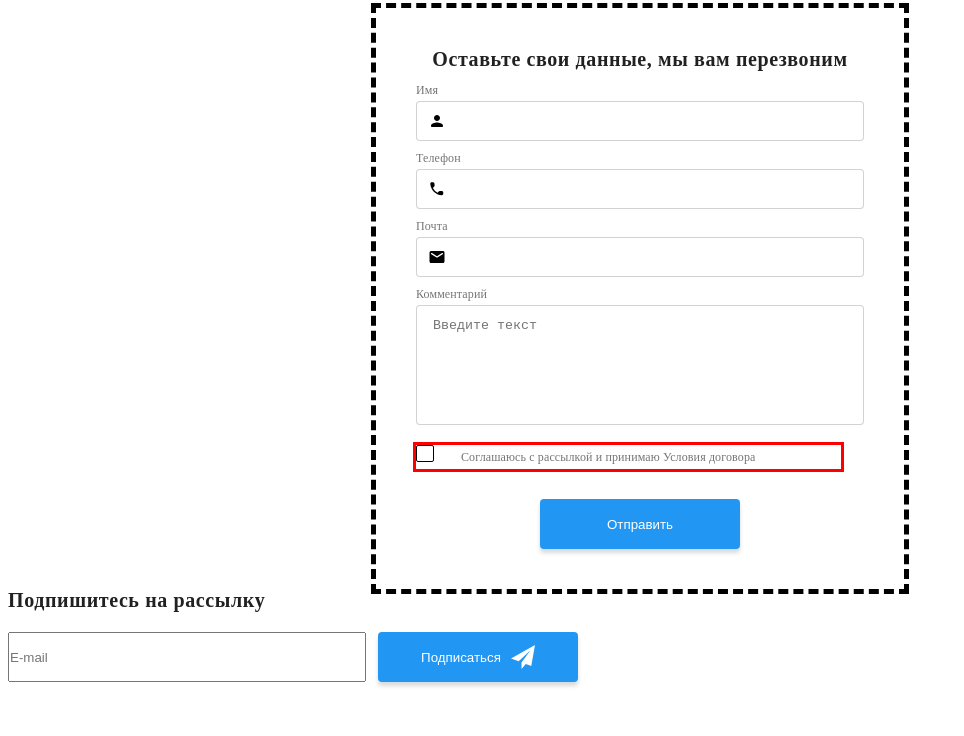
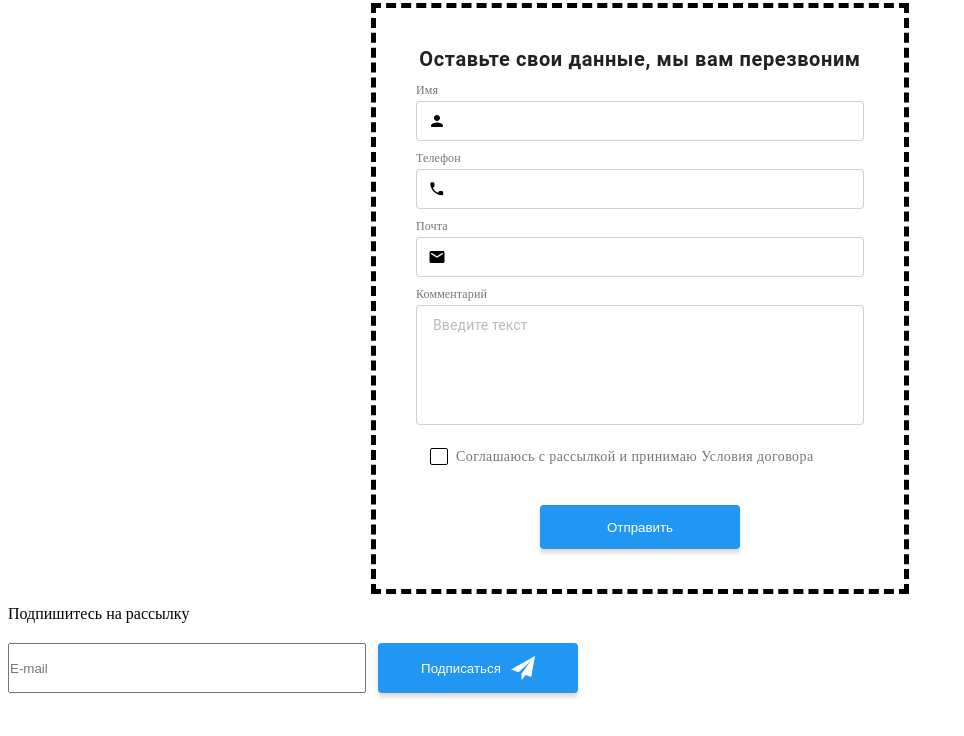
Before and after one commit to OlenkaVoitsekhivska/playground, a plain HTML site: page index.html in a window 1280 px wide. Shown: the whole page, without its empty margins (0-964 px from the left). Drawn offline with Linux system fonts and the light colour scheme.

Commit message:
modal kinda

```diff
--- a/index.html
+++ b/index.html
@@ -10,8 +10,8 @@
 <body>
 
 
-  <form action="" autocomplete = "off"class = "signup-form">
-      <b>Оставьте свои данные, мы вам перезвоним</b>
+<form action="" autocomplete = "off"class = "signup-form">
+      <p class="signup-text">Оставьте свои данные, мы вам перезвоним</p>
 <ul class="input-list">
       <li><label for="nomen">Имя</label><div class="icon-input"><svg width="18" height="18" class="icon-name"><use href="./images/icons.svg#icon-person-black"></use></svg><input type="text" name="name" id="nomen"></div></li>
         <li><label for="phone">Телефон</label>
@@ -36,7 +36,7 @@
 
   <!-- ПОДПИСКА НА РАССЫЛКУ-->
   <form action="" autocomplete = "off" class="subscribe">
-      <b>Подпишитесь на рассылку</b>
+      <p class="subscribe-text">Подпишитесь на рассылку</b>
       <div class="subscribe-group">
       <label for=""><input type="email"placeholder="E-mail"></label>
       <button type="submit" class="subscribe-btn">Подписаться <svg width="24" height="24" class="icon-send">
--- a/styles.css/styles.css
+++ b/styles.css/styles.css
@@ -33,16 +33,22 @@ li {
   letter-spacing: 0.01em;
   color: #757575;
 }
-
-b {
+.signup-text {
+  padding: 0;
+  margin: 0;
+  display: block;
+  width: 448px;
+  font-family: Roboto;
   font-style: normal;
-  font-weight: bold;
+  font-weight: 700;
   font-size: 20px;
   line-height: 1.15;
   text-align: center;
   letter-spacing: 0.03em;
+
   color: #212121;
 }
+
 .input-list li:focus-within svg {
   fill: #2196f3;
 }
@@ -52,6 +58,7 @@ b {
 }
 
 .submit-btn {
+  margin-top: 30px;
   margin-right: auto;
   margin-left: auto;
   width: 200px;
@@ -100,6 +107,16 @@ textarea {
   box-sizing: border-box;
   border-radius: 4px;
 }
+textarea::placeholder {
+  font-family: Roboto;
+  font-style: normal;
+  font-weight: normal;
+  font-size: 14px;
+  line-height: 1.14;
+  letter-spacing: 0.01em;
+
+  color: rgba(117, 117, 117, 0.5);
+}
 textarea:focus {
   outline: 1px solid #2196f3;
   border: transparent;
@@ -115,23 +132,29 @@ textarea:focus::placeholder {
   position: relative;
 }
 .policy {
-  display: flex;
-  width: 100%;
-  outline: 3px solid red;
-
   position: relative;
-  justify-content: center;
-  align-items: center;
   margin-bottom: 30px;
-  width: 425px;
 }
 .policy > label {
+  position: absolute;
   width: 100%;
   height: 24px;
-
   display: flex;
   align-items: center;
-  padding-left: 45px;
+  padding-left: 40px;
+  /* outline: 5px dashed blue; */
+  box-sizing: border-box;
+}
+.policy-text {
+  width: 400px;
+  font-weight: 400;
+  font-size: 14px;
+  line-height: 1.71;
+
+  /* outline: 4px solid orangered; */
+  letter-spacing: 0.03em;
+
+  color: #757575;
 }
 .check-input {
   -webkit-appearance: none;
@@ -142,8 +165,8 @@ textarea:focus::placeholder {
 }
 .icon-check {
   position: absolute;
-  top: 0;
-  left: 0;
+  left: 14px;
+  top: 3px;
   border-radius: 2px;
   border: 1px solid black;
 }
```
